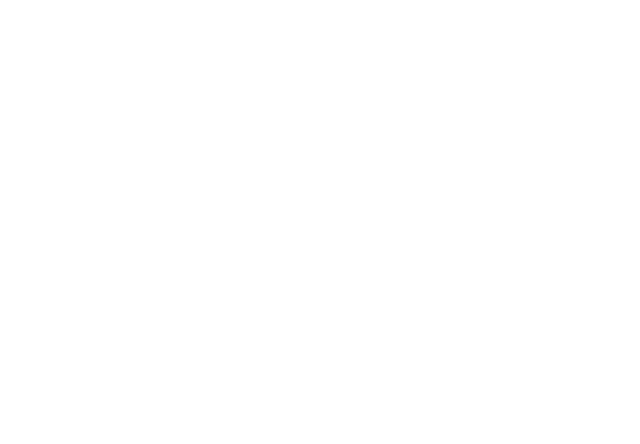
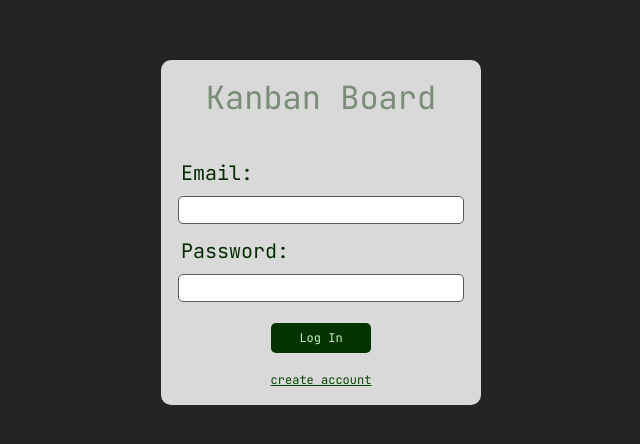
Before and after one commit to IgorEmerick/app-kanban, a React (Create React App) app: page /login in a window 1280 px wide. Before the commit this address had no page. Shown: the part 168-612 px from the top of the page, without its empty margins (319-959 px from the left). Built offline with nearby package versions, Linux system fonts and the light colour scheme.

Commit message:
feature: create login page viewe

```diff
--- /dev/null
+++ b/src/pages/user/Login/index.tsx
@@ -0,0 +1,37 @@
+import { useCallback } from 'react';
+import { useNavigate } from 'react-router-dom';
+import { CleanContainer } from '../../../containers/CleanContainer';
+import {
+  Input,
+  Label,
+  LoginLink,
+  LoginButton,
+  LoginContainer,
+  LoginTitle,
+} from './styles';
+
+export function Login(): JSX.Element {
+  const navigate = useNavigate();
+
+  const redirectToCreateAccount = useCallback(() => {
+    navigate('/create-account', { replace: true });
+  }, [navigate]);
+
+  return (
+    <CleanContainer>
+      <LoginContainer>
+        <LoginTitle>Kanban Board</LoginTitle>
+
+        <Label margin_top="2.5625rem">Email:</Label>
+        <Input />
+
+        <Label margin_top="0.875rem">Password:</Label>
+        <Input />
+
+        <LoginButton>Log In</LoginButton>
+
+        <LoginLink onClick={redirectToCreateAccount}>create account</LoginLink>
+      </LoginContainer>
+    </CleanContainer>
+  );
+}
--- /dev/null
+++ b/src/pages/user/Login/styles.ts
@@ -0,0 +1,91 @@
+import styled from 'styled-components';
+
+export const LoginContainer = styled.div`
+  width: 20rem;
+  height: 21.5625rem;
+  margin: auto;
+  border-radius: 0.625rem;
+  background-color: #d9d9d9;
+
+  display: flex;
+  flex-direction: column;
+  justify-content: center;
+  align-items: center;
+`;
+
+export const LoginTitle = styled.span`
+  font-family: 'JetBrains Mono';
+  font-style: normal;
+  font-weight: 500;
+  font-size: 2rem;
+  line-height: 2.625rem;
+  color: #798d77;
+`;
+
+interface ILabelProps {
+  margin_top: string;
+}
+
+export const Label = styled.label<ILabelProps>`
+  width: 17.5rem;
+  margin-top: ${props => props.margin_top};
+
+  font-family: 'JetBrains Mono';
+  font-style: normal;
+  font-weight: 400;
+  font-size: 1.25rem;
+  line-height: 1.625rem;
+  color: #042e00;
+`;
+
+export const Input = styled.input`
+  width: 17.5rem;
+  height: 1.5rem;
+  margin-top: 0.625rem;
+  border: 0.0625rem solid #546053;
+  border-radius: 0.3125rem;
+  background-color: #ffffff;
+
+  font-family: 'JetBrains Mono';
+  font-style: normal;
+  font-weight: 400;
+  font-size: 0.875rem;
+  line-height: 1.125rem;
+  color: #042900;
+`;
+
+export const LoginButton = styled.button`
+  width: 6.25rem;
+  height: 1.875rem;
+  margin-top: 1.3125rem;
+  border: none;
+  border-radius: 0.3125rem;
+  background-color: ${props => (props.disabled ? '#BAFAB3' : '#043300')};
+
+  display: flex;
+  justify-content: center;
+  align-items: center;
+
+  font-family: 'JetBrains Mono';
+  font-style: normal;
+  font-weight: 400;
+  font-size: 0.75rem;
+  line-height: 1rem;
+  color: ${props => (props.disabled ? '#043300' : '#bafab3')};
+`;
+
+export const LoginLink = styled.span`
+  margin-top: 1.1875rem;
+
+  font-family: 'JetBrains Mono';
+  font-style: normal;
+  font-weight: 400;
+  font-size: 0.75rem;
+  line-height: 1rem;
+  text-decoration-line: underline;
+  color: #064800;
+
+  :hover {
+    cursor: pointer;
+  }
+`;
--- a/src/routes/AppRoutes.tsx
+++ b/src/routes/AppRoutes.tsx
@@ -1,11 +1,13 @@
 import { BrowserRouter, Route, Routes } from 'react-router-dom';
 import { CreateAccount } from '../pages/user/CreateAccount';
+import { Login } from '../pages/user/Login';
 
 export function AppRoutes(): JSX.Element {
   return (
     <BrowserRouter>
       <Routes>
         <Route path="/create-account" element={<CreateAccount />} />
+        <Route path="/login" element={<Login />} />
       </Routes>
     </BrowserRouter>
   );
--- a/src/styles/GlobalStyle.ts
+++ b/src/styles/GlobalStyle.ts
@@ -10,4 +10,8 @@
 
     font-family: 'JetBrains Mono', monospace;
   }
+
+  button {
+    cursor: pointer;
+  }
 `;
```
